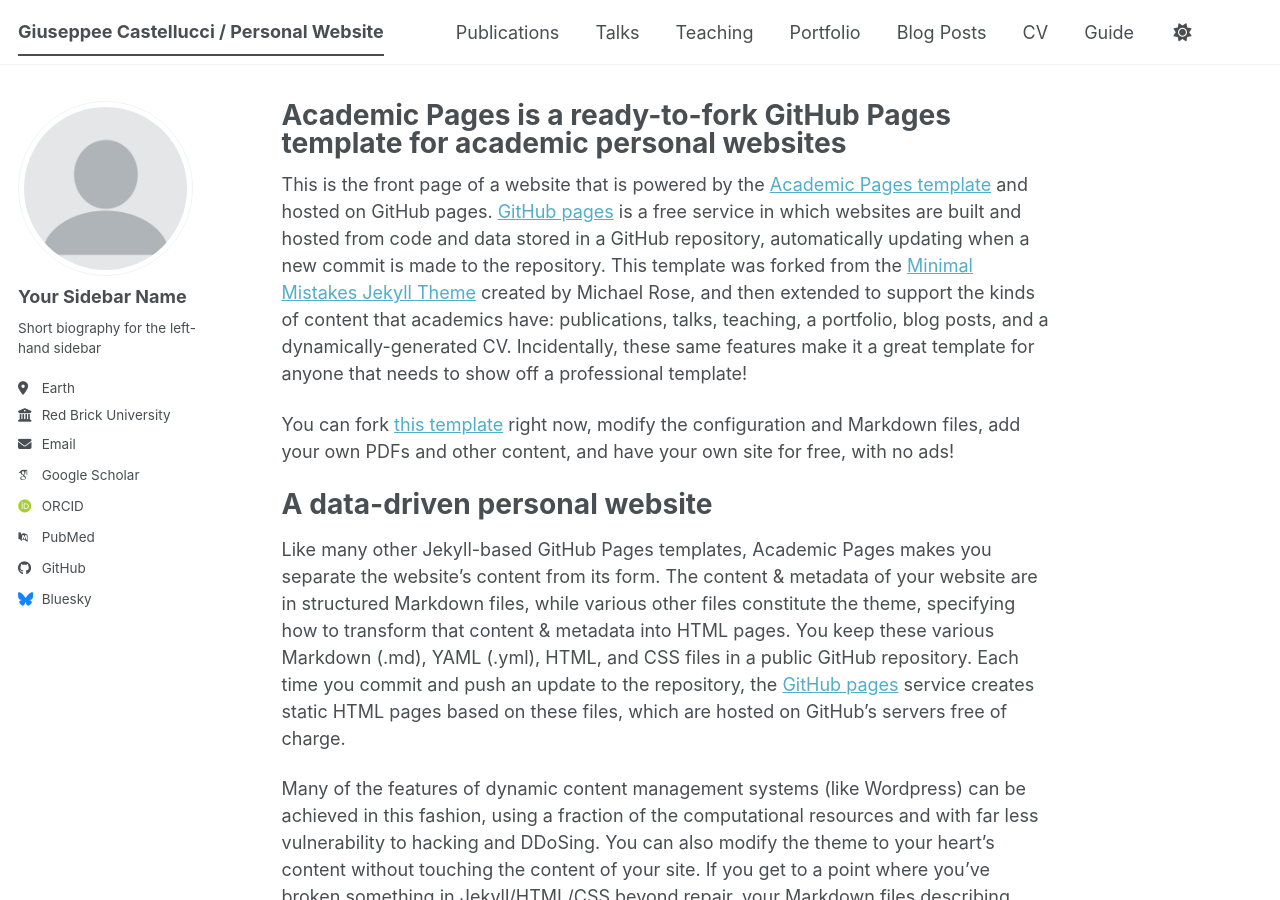
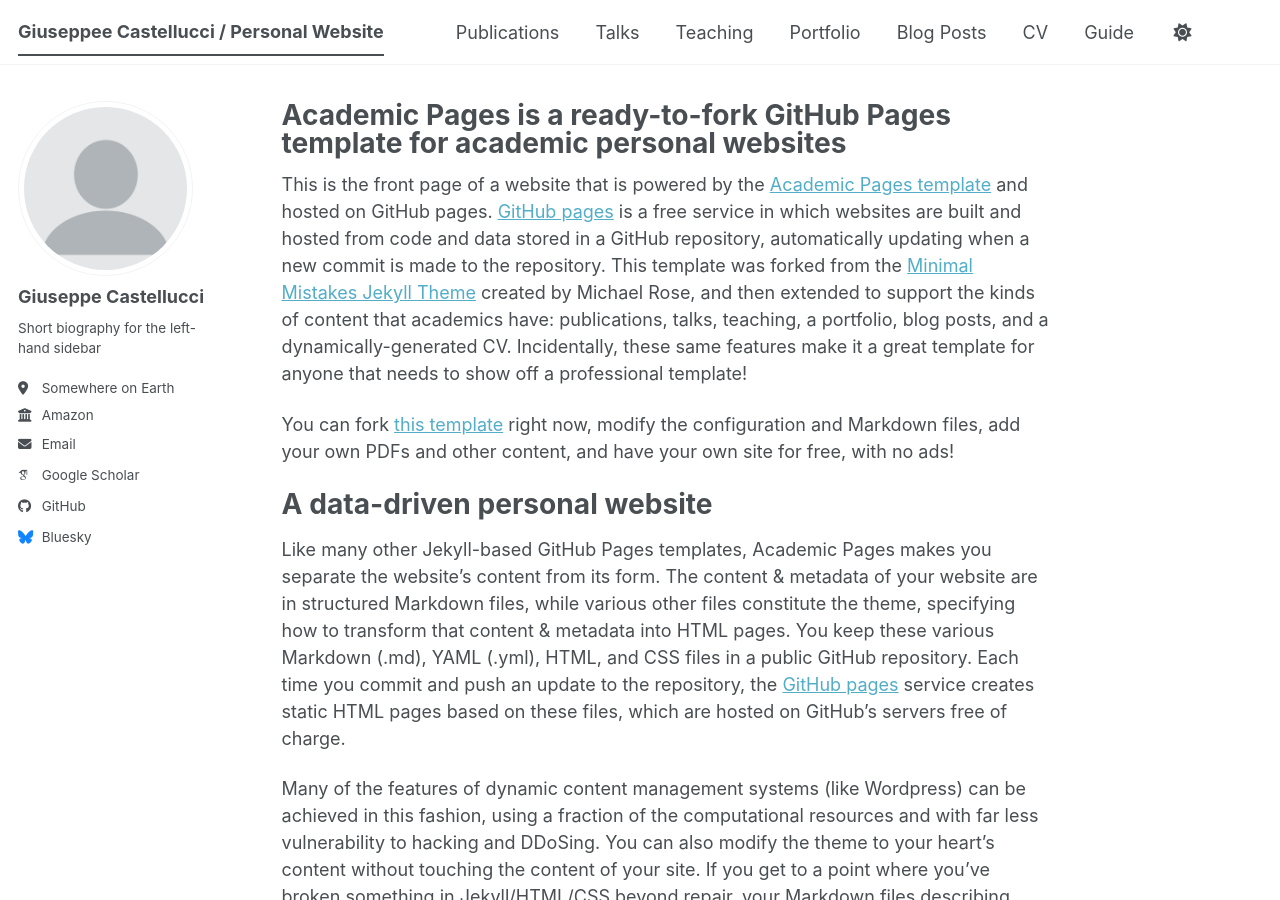
Before and after one commit to kamei86i/gcastellucci, a Jekyll site: the page built from _pages/about.md, in a window 1280 px wide and 900 px high. Built offline with Jekyll 4.4.1, drawn with Linux system fonts in a browser that asks for light colours; some web fonts are replaced; a script bundle is joined from its source files by our own code; library files that are not in the unit come from our copies.

Commit message:
Update _config.yml

```diff
--- a/_config.yml
+++ b/_config.yml
@@ -24,24 +24,24 @@
 author:
   # Biographic information
   avatar           : "profile.png"
-  name             : "Your Sidebar Name"
+  name             : "Giuseppe Castellucci"
   pronouns         : # example: "she/her"
   bio              : "Short biography for the left-hand sidebar"
-  location         : "Earth"
-  employer         : "Red Brick University"
+  location         : "Somewhere on Earth"
+  employer         : "Amazon"
   uri              : # URL
   email            : "none@example.org"
 
   # Academic websites
   academia         : # URL
   arxiv            : # URL - Update with the correct link to your profile
-  googlescholar    : "https://scholar.google.com/citations?user=PS_CX0AAAAAJ"
+  googlescholar    : "https://scholar.google.com/citations?user=dhAwZTwAAAAJ"
   inspire-hep      : # URL
   impactstory      : # URL
-  orcid            : "https://orcid.org/yourorcidurl"
+  orcid            : # URL
   semantic         : # URL
   ssrn             : # URL
-  pubmed           : "https://www.ncbi.nlm.nih.gov/pubmed/?term=john+snow"
+  pubmed           : # URL
   researchgate     : # URL
   scopus           : # URL
   zotero           : # URL
```
